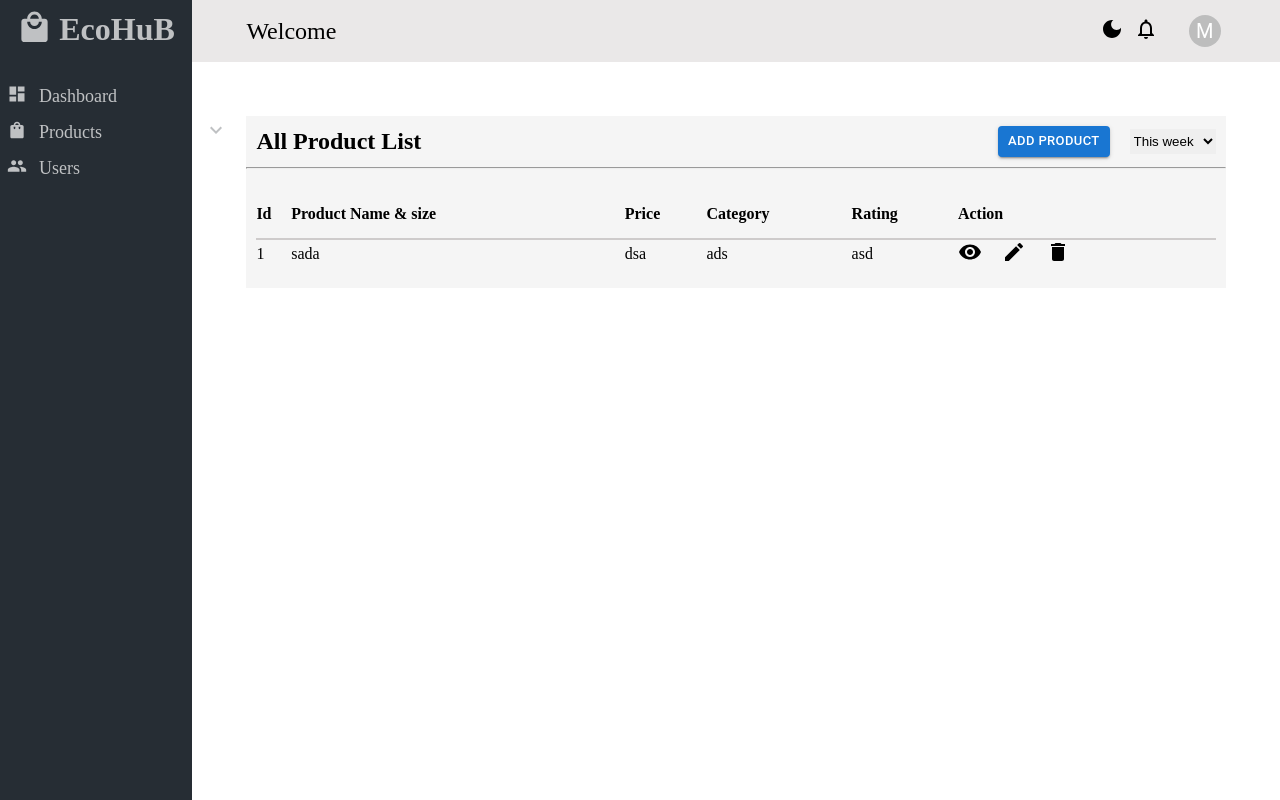
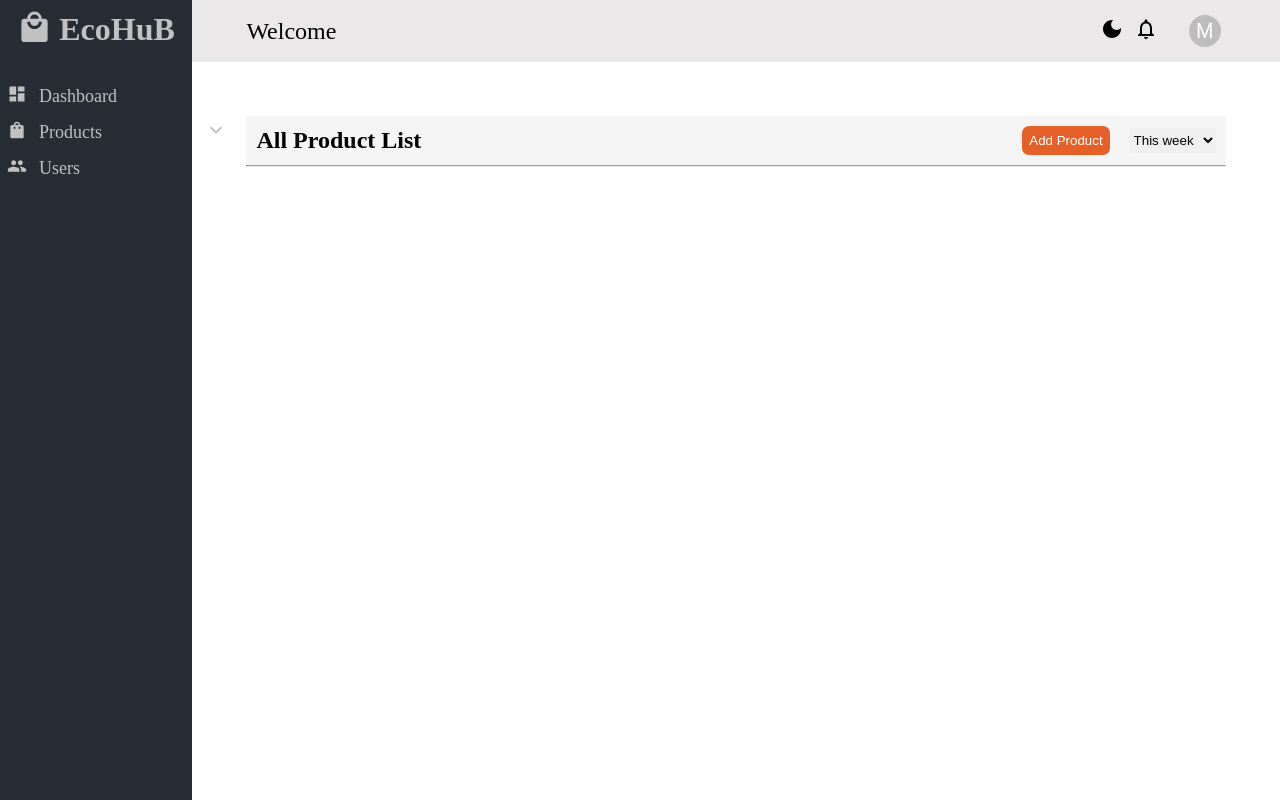
Before and after one commit to haqueaminul10/Ecommerce-Admin, a React (Vite) app: page /product/list in a window 1280 px wide. Built offline with nearby package versions, Linux system fonts and the light colour scheme.

Commit message:
to do in product section

```diff
--- a/src/Components/pages/product/productList.jsx
+++ b/src/Components/pages/product/productList.jsx
@@ -13,13 +13,12 @@ const ProductList = () => {
 
         <div className='productListHeaderRight'>
           <div>
-            <Button
-              variant='contained'
-              size='small'
+            <button
               onClick={() => navigate('/products/add')}
+              className='addButtonProduct'
             >
               Add Product
-            </Button>
+            </button>
           </div>
           <div className='selectionList'>
             <label htmlFor='product'></label>
@@ -32,44 +31,6 @@ const ProductList = () => {
         </div>
       </div>
       <hr />
-      <div className='productTableContainer'>
-        <table className='productTable'>
-          <thead className='tableheader'>
-            <tr>
-              <th>Id</th>
-              <th>Product Name & size</th>
-              <th>Price</th>
-              <th>Category</th>
-              <th>Rating</th>
-              <th>Action</th>
-            </tr>
-          </thead>
-          <tbody>
-            <tr>
-              <td>1</td>
-              <td>sada</td>
-              <td>dsa</td>
-              <td>ads</td>
-              <td>asd</td>
-              <td>
-                <div className='productTableAction'>
-                  <div>
-                    <VisibilityIcon />
-                  </div>
-                  <div>
-                    {' '}
-                    <EditIcon />
-                  </div>
-                  <div>
-                    {' '}
-                    <DeleteIcon />
-                  </div>
-                </div>
-              </td>
-            </tr>
-          </tbody>
-        </table>
-      </div>
     </div>
   );
 };
--- a/src/Components/styles/productList.css
+++ b/src/Components/styles/productList.css
@@ -12,6 +12,13 @@
   align-items: center;
   gap: 20px;
 }
+.addButtonProduct {
+  color: white;
+  background-color: #e6612a;
+  padding: 7px;
+  border-radius: 7px;
+  border: none;
+}
 .selectionList > select {
   height: 25px;
   border: none;
@@ -19,22 +26,3 @@
 .selectionList > select:hover {
   border: none;
 }
-.productTableContainer {
-  padding: 20px 10px;
-}
-.productTable {
-  width: 100%;
-  border-collapse: collapse;
-  text-align: left;
-}
-.tableheader {
-  height: 50px;
-}
-.tableheader > tr {
-  border-bottom: 2px solid rgb(206, 203, 203);
-}
-.productTableAction {
-  display: flex;
-  align-items: center;
-  gap: 20px;
-}
```
